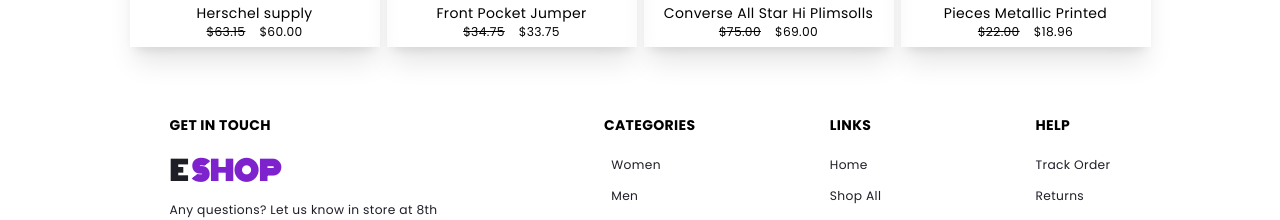
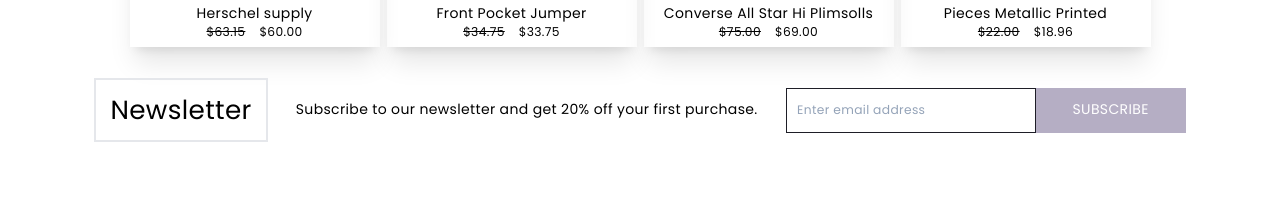
Before and after one commit to sanuja-gayantha/Ecommerce-fashion, an Angular app: page / in a window 1280 px wide. Shown: the part 2279-2499 px from the top of the page. Built offline with nearby package versions, Linux system fonts and the light colour scheme.

Commit message:
Update app.component.html

```diff
--- a/src/app/app.component.html
+++ b/src/app/app.component.html
@@ -2,5 +2,5 @@
 
 <app-home-page></app-home-page>
 
-<!-- <app-newsletter></app-newsletter>-->
+<app-newsletter></app-newsletter>
 <app-footer></app-footer>
```
